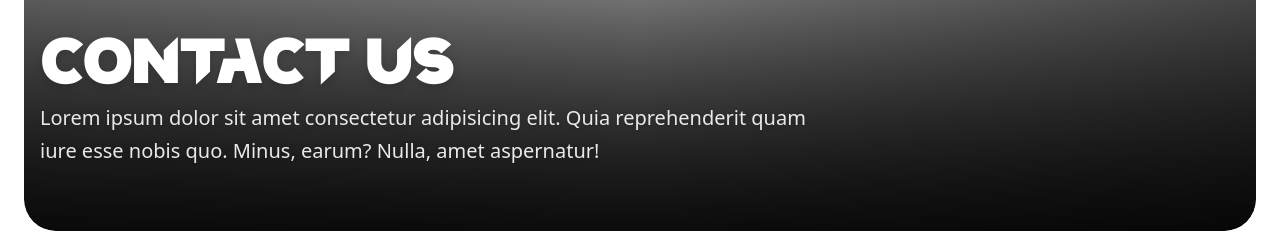
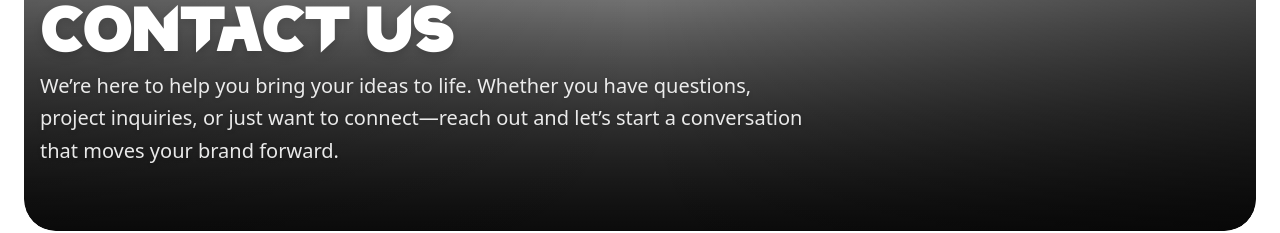
Before and after one commit to Baroon-Shrestha/Iconiq, a React (Vite) app: page /contact in a window 1280 px wide. Shown: the part 433-666 px from the top of the page. Built offline with nearby package versions, Linux system fonts and the light colour scheme.

Commit message:
updated all pages

```diff
--- a/src/Components/ContactComponents/ContactHero.jsx
+++ b/src/Components/ContactComponents/ContactHero.jsx
@@ -27,9 +27,9 @@ export default function ContactHero() {
             </h1>
 
             <motion.p className="text-base md:text-xl font-light mt-4 max-w-3xl leading-relaxed text-white/90 drop-shadow-sm">
-              Lorem ipsum dolor sit amet consectetur adipisicing elit. Quia
-              reprehenderit quam iure esse nobis quo. Minus, earum? Nulla, amet
-              aspernatur!
+              We’re here to help you bring your ideas to life. Whether you have
+              questions, project inquiries, or just want to connect—reach out
+              and let’s start a conversation that moves your brand forward.
             </motion.p>
           </div>
         </div>
```
